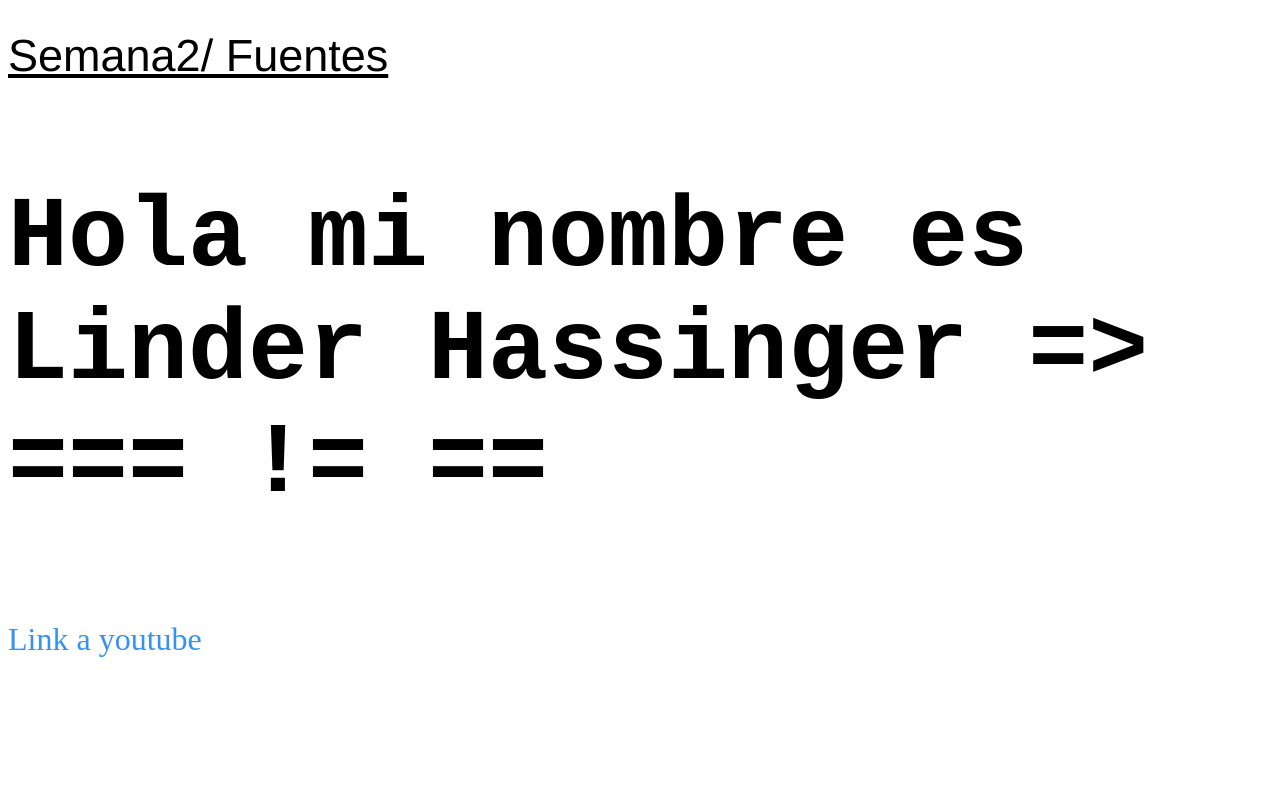
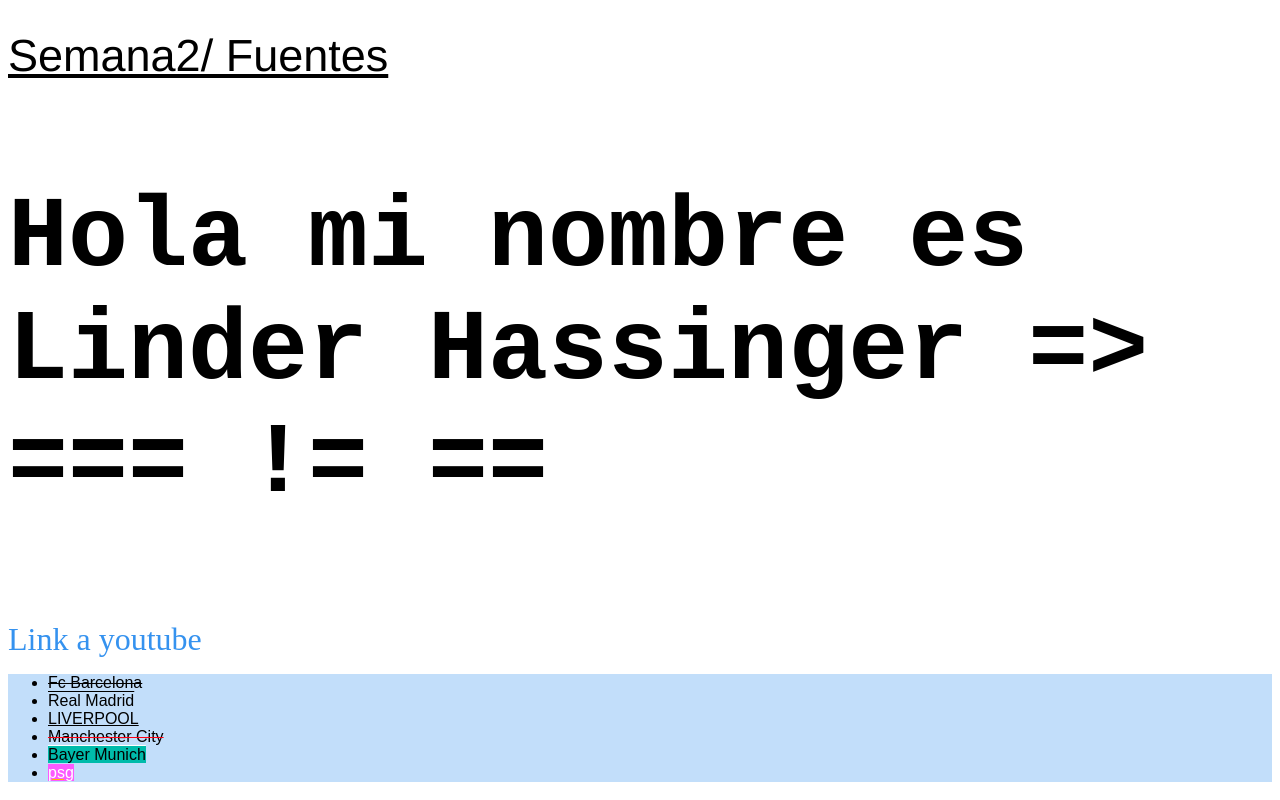
Before and after one commit to linder3hs/codigo-16, a plain HTML site: page semana2/fuentes.html in a window 1280 px wide. Drawn offline with Linux system fonts and the light colour scheme.

Commit message:
text css

```diff
--- a/semana2/css/index.css
+++ b/semana2/css/index.css
@@ -34,7 +34,6 @@ Alpha => Opacidad 0 - 1
 hsl => Hue Saturation Lightness
 */
 
-
 .link-a {
   font-size: 32px;
   font-family: "Dank Mono";
@@ -45,3 +44,51 @@ hsl => Hue Saturation Lightness
   alfanumericos */
   color: rgb(53, 146, 239);
 }
+
+body {
+  font-family: Arial, Helvetica, sans-serif;
+}
+
+ul {
+  background-color: rgba(53, 146, 239, 0.3);
+}
+
+.span-1 {
+  text-decoration: line-through;
+  text-transform: capitalize;
+}
+
+.span-2 {
+  text-decoration: overline;
+}
+
+.span-3 {
+  text-decoration: underline;
+  text-transform: uppercase;
+}
+
+.span-4 {
+  text-decoration: line-through;
+  text-decoration-color: #f01;
+}
+
+.span-5 {
+  text-decoration: overline;
+  background-color: #0ba;
+  text-decoration-color: #fff;
+}
+
+/*
+  lowercase => Minusculas
+  uppercase => mayusculas
+  capitalize => Primera del text en mayuscula
+ */
+
+.span-6 {
+  color: #fff;
+  text-decoration: underline;
+  background-color: rgb(252, 90, 255);
+  text-decoration-color: rgb(255, 183, 0);
+  /* Estamos indicando que el texto sea en minusiculas */
+  text-transform: lowercase;
+}
--- a/semana2/fuentes.html
+++ b/semana2/fuentes.html
@@ -10,12 +10,18 @@
   <body>
     <div>
       <h1>Semana2/ Fuentes</h1>
-      <p class="parrafo">Hola mi
-        nombre es Linder Hassinger =>
-         === != ==
-         </p>
-      <a href="https://youtube.com"
-      class="link-a">Link a youtube</a>
+      <p class="parrafo">Hola mi nombre es Linder Hassinger => === != ==</p>
+      <a href="https://youtube.com" class="link-a">Link a youtube</a>
+    </div>
+    <div>
+      <ul>
+        <li><span class="span-1">fc barcelona</span></li>
+        <li><span class="span-2">Real Madrid</span></li>
+        <li><span class="span-3">Liverpool</span></li>
+        <li><span class="span-4">Manchester City</span></li>
+        <li><span class="span-5">Bayer Munich</span></li>
+        <li><span class="span-6">PSG</span></li>
+      </ul>
     </div>
   </body>
 </html>
```
